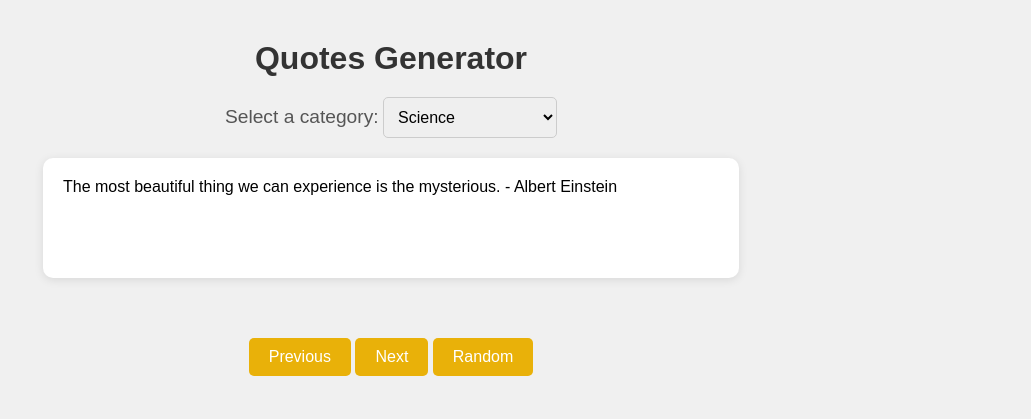
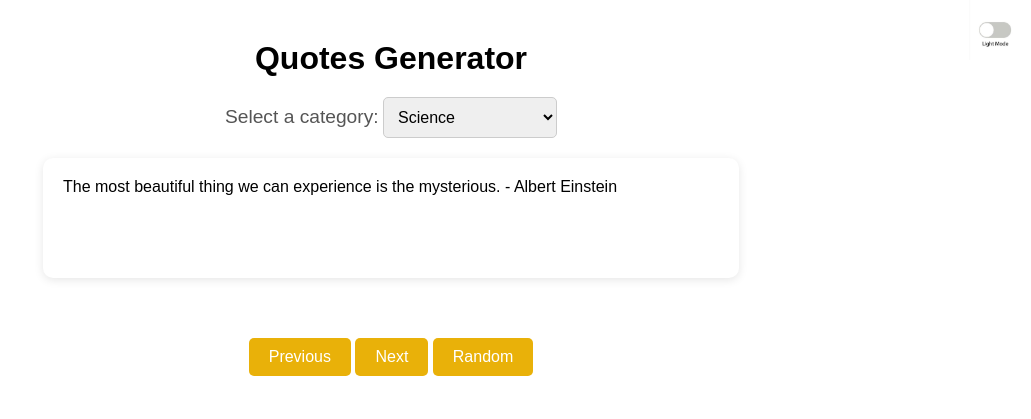
Before and after one commit to binayak-dangi/quotes-generator, a plain HTML site: page index.html in a window 1280 px wide. Shown: the whole page, without its empty margins (249-1280 px from the left). Drawn offline with Linux system fonts and the light colour scheme.

Commit message:
add toggle theme

```diff
--- a/index.html
+++ b/index.html
@@ -6,7 +6,10 @@
     <title>Quotes Generator</title>
     <link rel="stylesheet" href="style.css">
 </head>
-<body>
+<body id="turnOn">
+    <div class="img">
+        <img id="btn" onclick="mode()" src="brightness.jpeg" alt="">
+    </div>
     <div class="container">
         <h1>Quotes Generator</h1>
         <div class="category">
--- a/script.js
+++ b/script.js
@@ -64,3 +64,23 @@ const quotesByCategory = {
     quoteDisplay.innerText = currentQuotes[currentQuoteIndex];
 
   }
+
+//   for theme
+let theme = "light";
+        let image = ["brightness.jpeg", "dark.jpeg"];
+        let index = 0;
+        const mode = () => {
+            if (theme == "light") {
+                theme = "dark"
+                document.getElementById("turnOn").style.backgroundColor = `black`;
+                document.getElementById("quoteDisplay").style.backgroundColor = `black`;
+                document.getElementById("turnOn").style.color = `white`;
+                document.getElementById("btn").src = image[1];
+            } else {
+                theme = "light"
+                document.getElementById("turnOn").style.backgroundColor = `white`;
+                document.getElementById("quoteDisplay").style.backgroundColor = `white`;
+                document.getElementById("turnOn").style.color = `black`;
+                document.getElementById("btn").src = image[0];
+            }
+        }
--- a/style.css
+++ b/style.css
@@ -5,7 +5,16 @@
 }
 body{
     font-family: 'Poppins', sans-serif;
-    background-color: #f0f0f0;
+    background-color: white;
+}
+img {
+    height:60px;
+}
+
+.img {
+    position: absolute;
+    top: 0;
+    right: 10px;
 }
 .container{
     max-width: 1200px;
@@ -16,7 +25,7 @@ body{
     text-align: center;
     margin: 20px 0;
     font-size: 2rem;
-    color: #333;
+
 }
 .container .category{
    text-align: center;
```
Also changed, not shown: brightness.jpeg (added), dark.jpeg (added).
